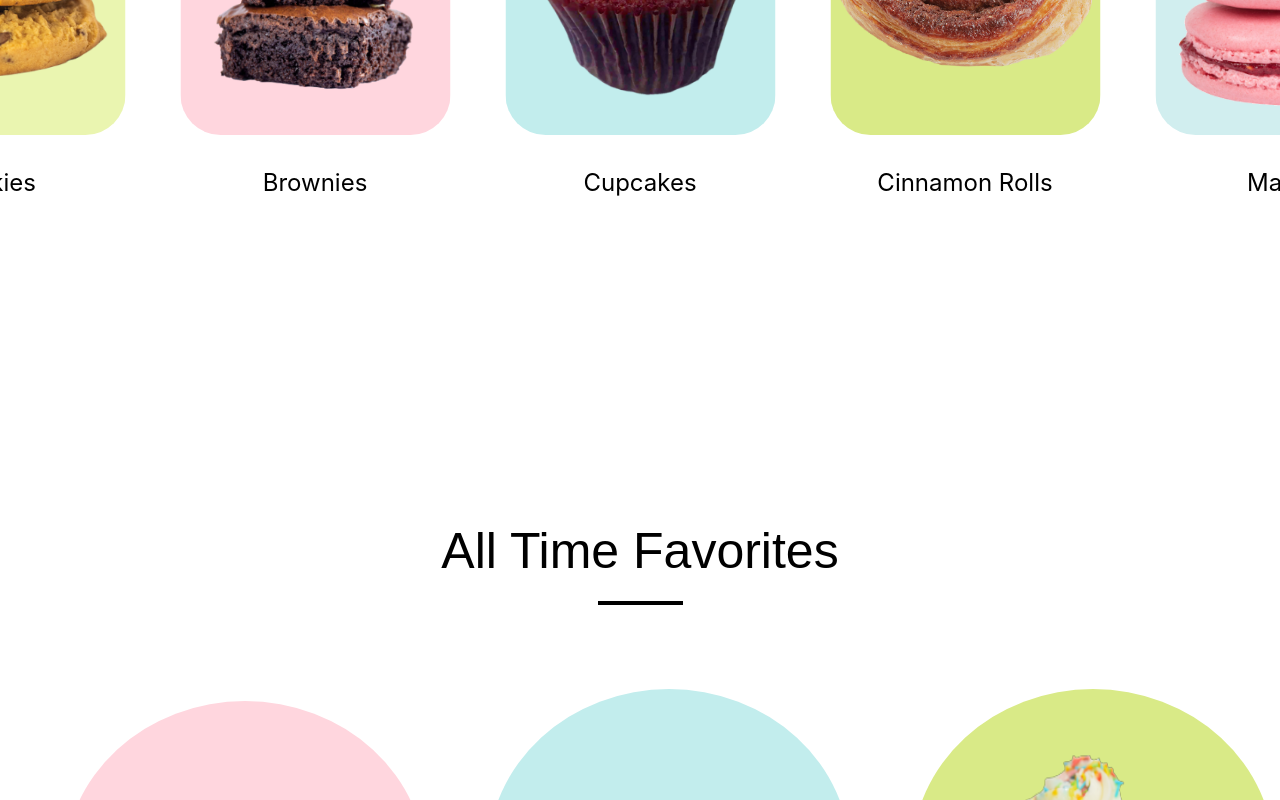
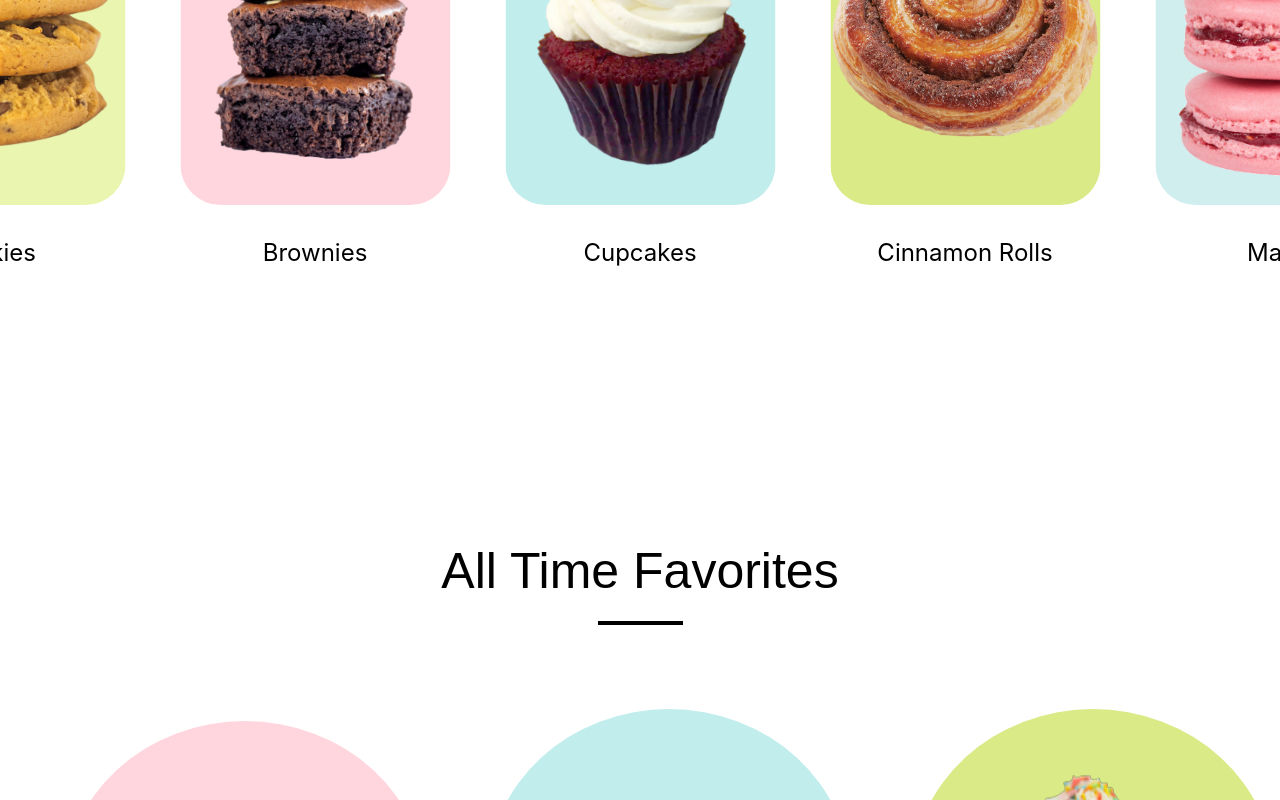
Before and after one commit to SaraBaassiri/baked_lb-website, a React (Create React App) app: page / in a window 1280 px wide. Shown: the part 2024-2824 px from the top of the page. Built offline with nearby package versions, Linux system fonts and the light colour scheme; a web font is replaced by a local one.

Commit message:
Update Home.css

```diff
--- a/src/Views/Home/Home.css
+++ b/src/Views/Home/Home.css
@@ -222,6 +222,7 @@
   margin: 0 auto;
   font-family: "Keira Serif Free", sans-serif;
   font-weight: normal;
+  margin-top: 70px;
 }
 
 .ProductsLine {
@@ -394,7 +395,7 @@
 .AllTimeFav > h1 {
   text-align: center;
   font-size: 50px;
-  margin-top: 100px;
+  margin-top: 50px;
   font-weight: 400;
   font-family: "Keira Serif Free", sans-serif;
 }
```
